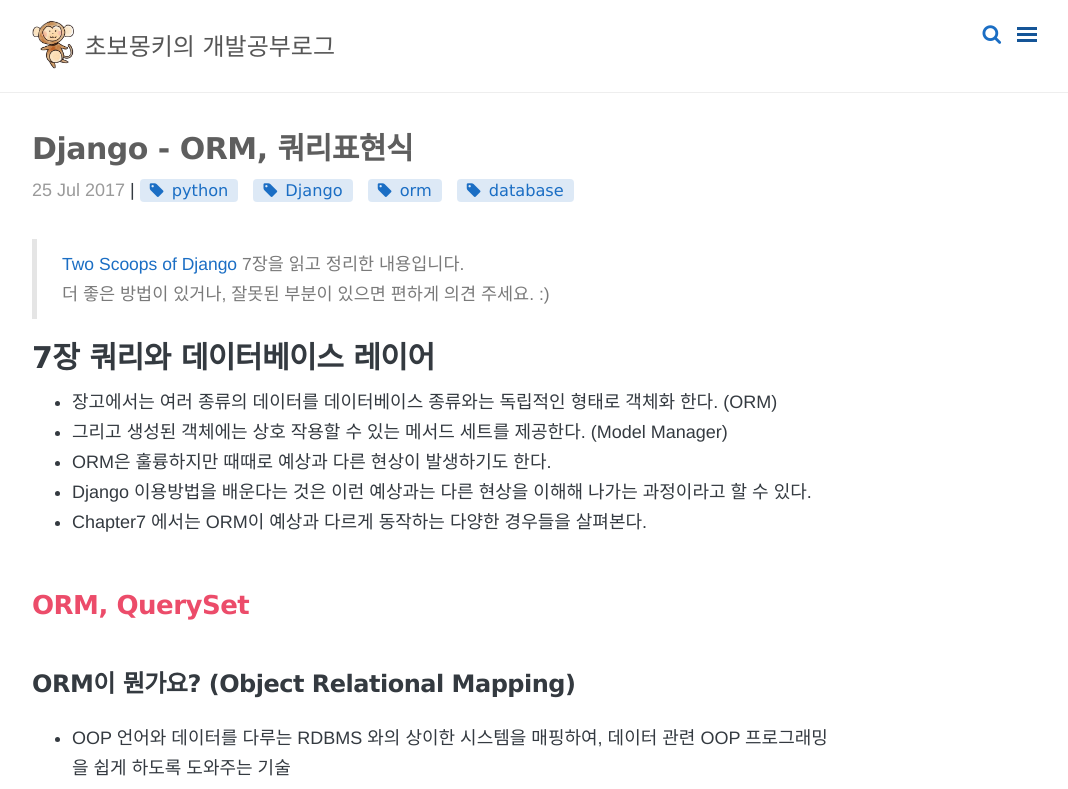
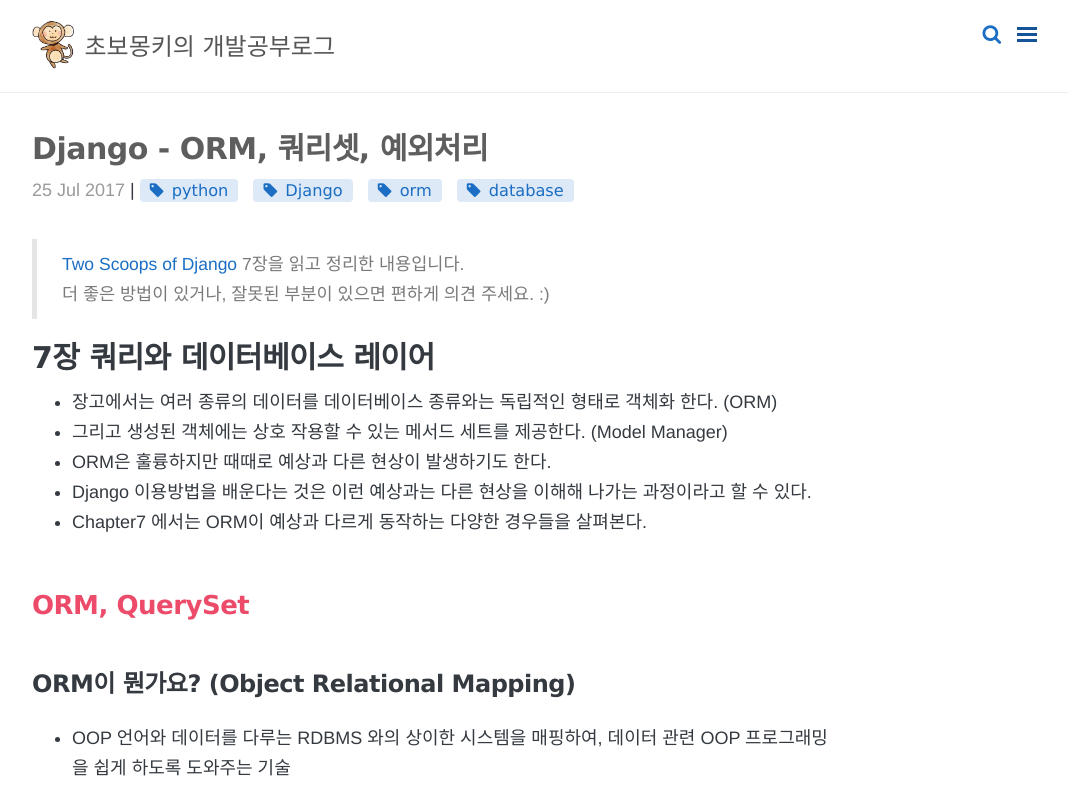
Before and after one commit to wayhome25/wayhome25.github.io, a Jekyll site: the page built from _posts/Django/2017-07-25-tsd7-django-query-database.md, in a window 1280 px wide and 900 px high, cut to the strip 0-789 px from the top of the window. Shown: the whole strip, without its empty margins (208-1276 px from the left). Built offline with Jekyll 4.4.1, drawn with Linux system fonts in a browser that asks for light colours; nearby versions of some CDN libraries; comment, search, counter and statistics services are not loaded.

Commit message:
add blog post

```diff
--- a/_posts/Django/2017-07-25-tsd7-django-query-database.md
+++ b/_posts/Django/2017-07-25-tsd7-django-query-database.md
@@ -1,6 +1,6 @@
 ---
 layout: post
-title: Django - ORM, 쿼리표현식
+title: Django - ORM, 쿼리셋, 예외처리
 category: Django
 tags: [python, Django, orm, database]
 comments: true
```
